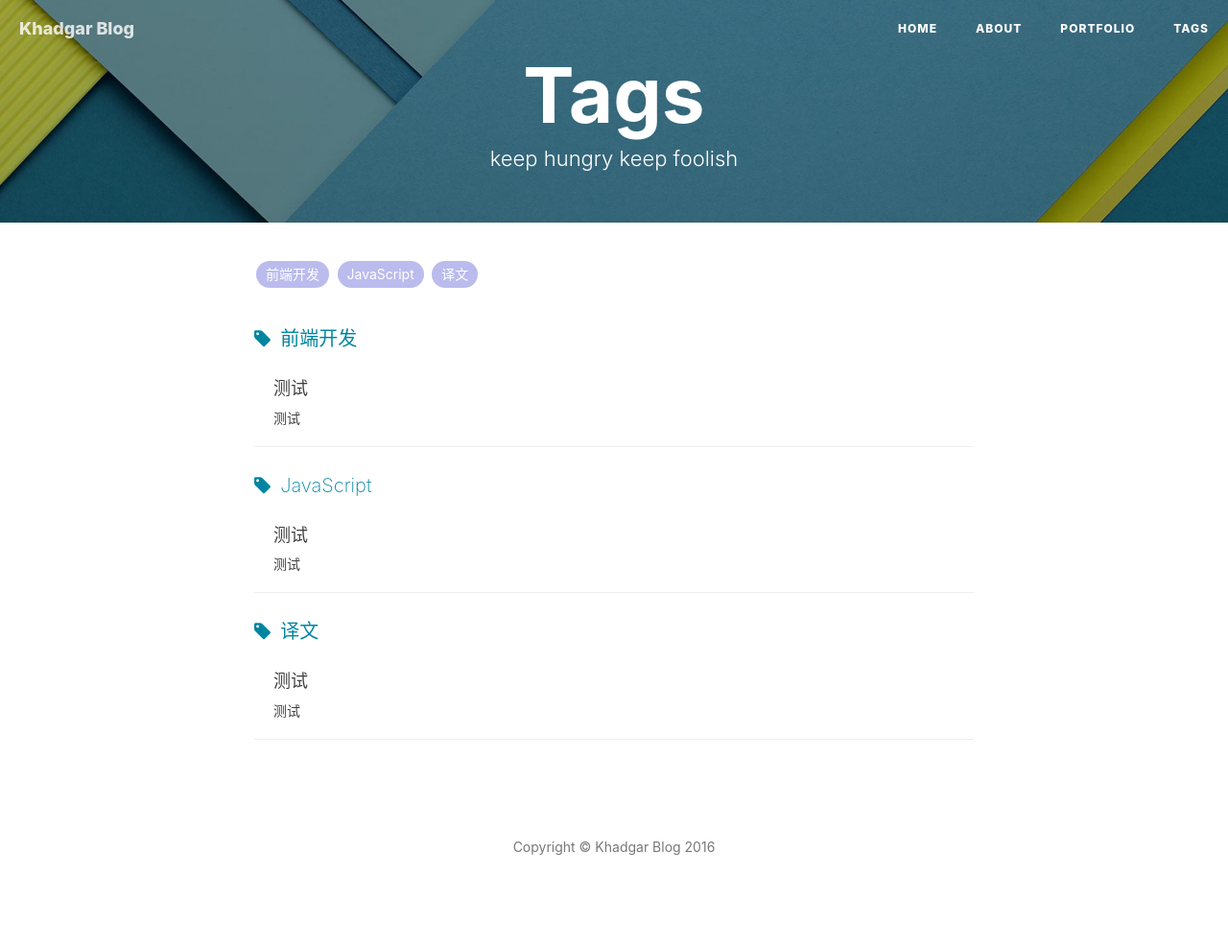
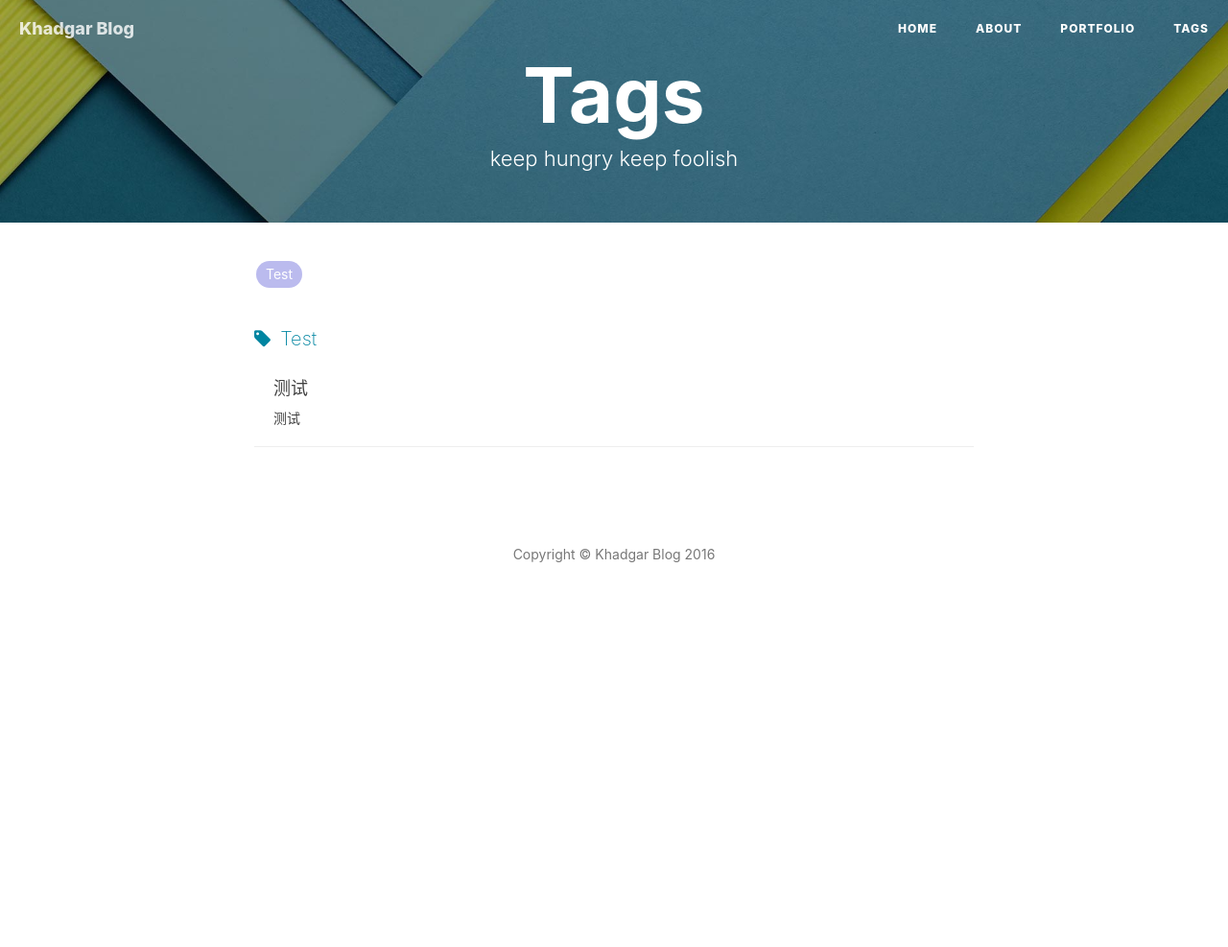
Before and after one commit to khadgarmage/websitebak, a Jekyll site: the page built from tags.html, in a window 1280 px wide. Shown: the whole page at 96% size. Built offline with Jekyll 4.4.1, drawn with Linux system fonts in a browser that asks for light colours; nearby versions of some CDN libraries; comment, search, counter and statistics services are not loaded; after the commit the page ends 900 px from its top, so only the background shows below that.

```diff
--- a/_posts/2016-02-01-React-vs-Angular2.markdown
+++ b/_posts/2016-02-01-React-vs-Angular2.markdown
@@ -8,9 +8,7 @@ header-img: "img/post-bg-re-vs-ng2.jpg"
 header-mask: 0.3
 catalog:    true
 tags:
-    - 前端开发
-    - JavaScript
-    - 译文
+    - Test
 ---
 
 > 这篇文章转载自[我在知乎专栏「前端外刊评论」上发表的文章](http://zhuanlan.zhihu.com/FrontendMagazine/20549104)。
```
Also changed, not shown: _includes/head.html (+10 -0 lines).
